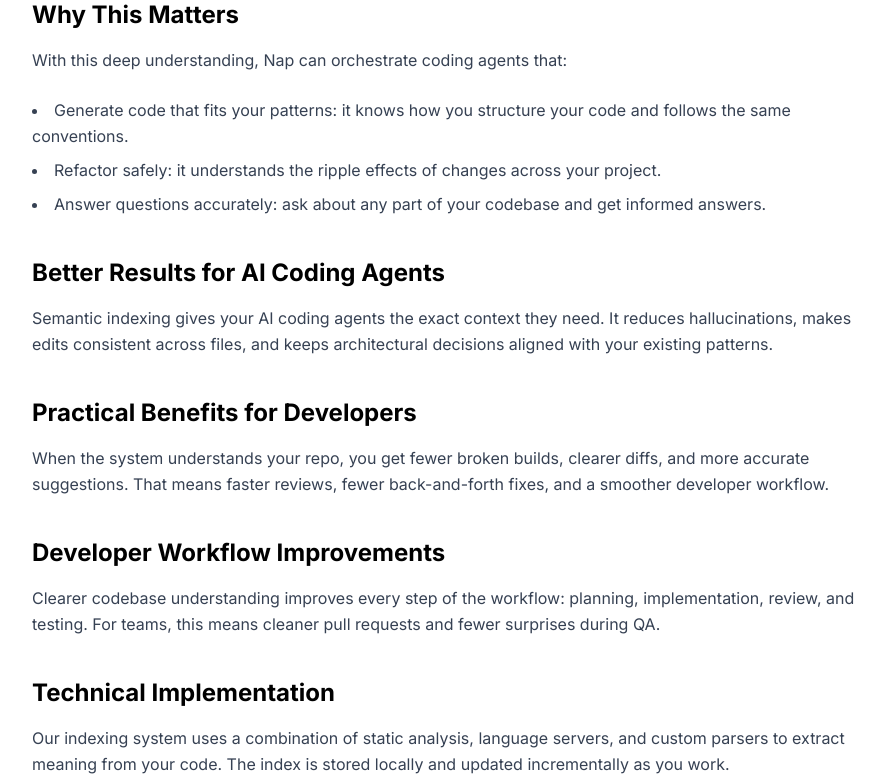
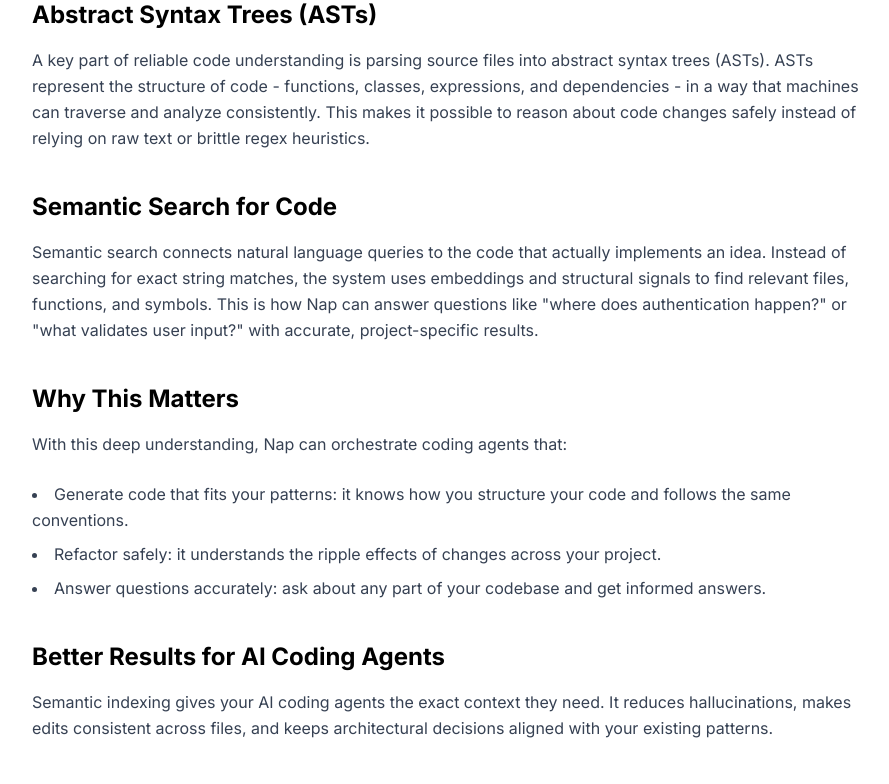
Before and after one commit to farzeenilyaszargar/nap-ide, a Next.js app: page /blogs/understanding-your-codebase in a window 1280 px wide. Shown: the part 1311-2095 px from the top of the page, without its empty margins (192-1081 px from the left). Built offline with nearby package versions, Linux system fonts and the light colour scheme; a web font is replaced by a local one.

Commit message:
Add AST and semantic search details to codebase article

```diff
--- a/app/(other pages)/blogs/data.ts
+++ b/app/(other pages)/blogs/data.ts
@@ -98,6 +98,14 @@ Even in dynamically typed languages, we infer types to provide better suggestion
 ### Documentation Extraction
 We parse comments and docstrings to understand the intent behind code, not just what it does.
 
+## Abstract Syntax Trees (ASTs)
+
+A key part of reliable code understanding is parsing source files into abstract syntax trees (ASTs). ASTs represent the structure of code - functions, classes, expressions, and dependencies - in a way that machines can traverse and analyze consistently. This makes it possible to reason about code changes safely instead of relying on raw text or brittle regex heuristics.
+
+## Semantic Search for Code
+
+Semantic search connects natural language queries to the code that actually implements an idea. Instead of searching for exact string matches, the system uses embeddings and structural signals to find relevant files, functions, and symbols. This is how Nap can answer questions like "where does authentication happen?" or "what validates user input?" with accurate, project-specific results.
+
 ## Why This Matters
 
 With this deep understanding, Nap can orchestrate coding agents that:
```
